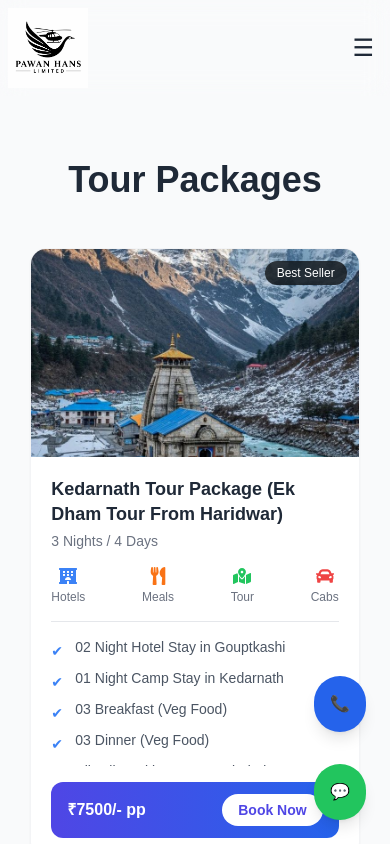
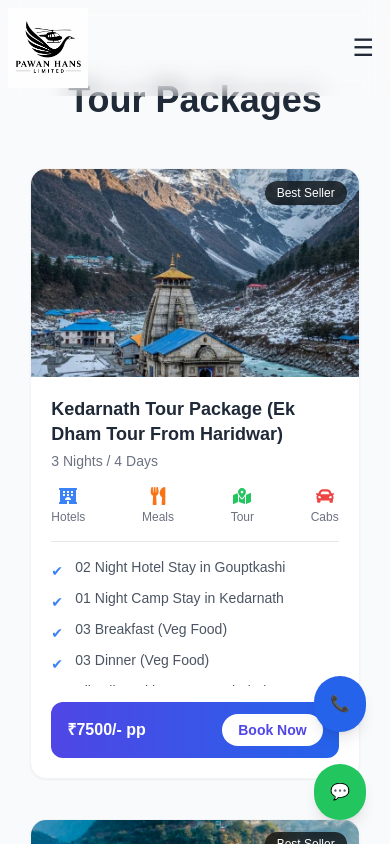
Before and after one commit to ra-ollo/Travel, a React (Vite) app: page /packages in a window 390 px wide. Shown: the top 844 px of the page. Built offline with nearby package versions, Linux system fonts and the light colour scheme.

Commit message:
resolve header

```diff
--- a/src/pages/Blog.jsx
+++ b/src/pages/Blog.jsx
@@ -7,7 +7,7 @@
   return (
     <>
       <Helmet><title>Char Dham | Pawan Hans Limited</title></Helmet>
-      <div className="max-w-4xl mx-auto pt-20 md:pt-24 my-16 px-4">
+      <div className="max-w-4xl mx-auto my-16 px-4">
         <h1 className="text-3xl font-heading font-bold mb-6">Our Blog</h1>
         <div className="space-y-8">
           {blogs.map(blog => (
--- a/src/pages/Packages.jsx
+++ b/src/pages/Packages.jsx
@@ -10,7 +10,7 @@
         <title>Our Packages | Best Deal</title>
       </Helmet>
 
-      <div className="max-w-7xl mx-auto pt-20 md:pt-24 my-20 px-4">
+      <div className="max-w-7xl mx-auto my-20 px-4">
         <h1 className="text-4xl font-bold text-center mb-12">
           Tour Packages
         </h1>
```
